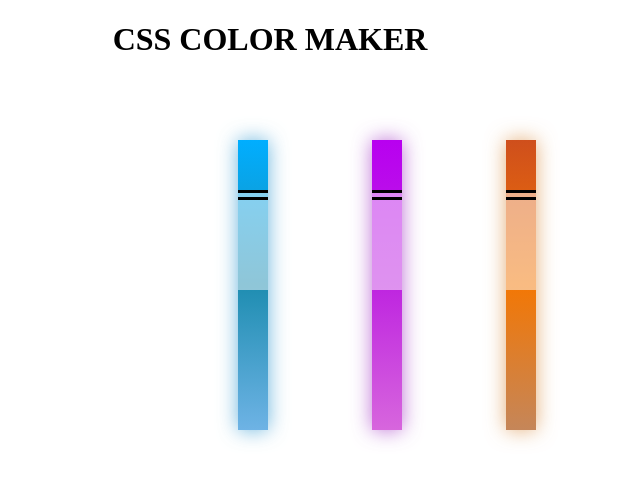
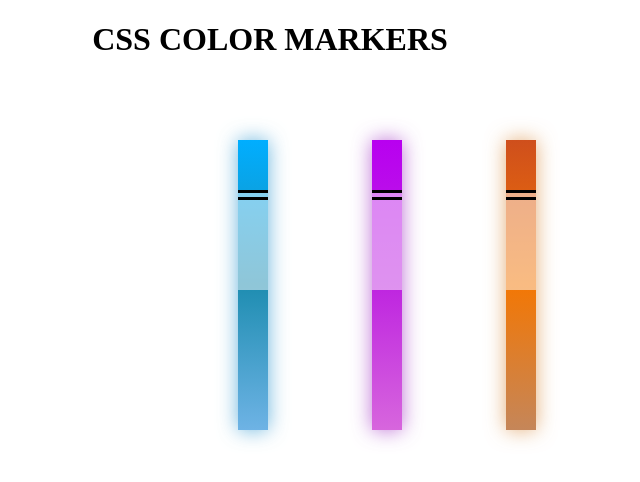
Before and after one commit to Lakhani020/Practice3, a plain HTML site: page index.html in a window 1280 px wide. Shown: the whole page, without its empty margins (370-1010 px from the left). Drawn offline with Linux system fonts and the light colour scheme.

Commit message:
Second Final Commit

```diff
--- a/index.html
+++ b/index.html
@@ -3,11 +3,11 @@
 <head>
     <meta charset="UTF-8">
     <meta name="viewport" content="width=device-width, initial-scale=1.0">
-    <title>CSS COLOR MAKER DESIGN</title>
+    <title>CSS COLOR MARKERS DESIGN</title>
     <link rel="stylesheet" href="style.css"/>
 </head>
 <body>
-    <h1>CSS COLOR MAKER</h1>
+    <h1>CSS COLOR MARKERS</h1>
    <section class="content">
    <div class="marker blue">
     <div class="c1"></div>
```
